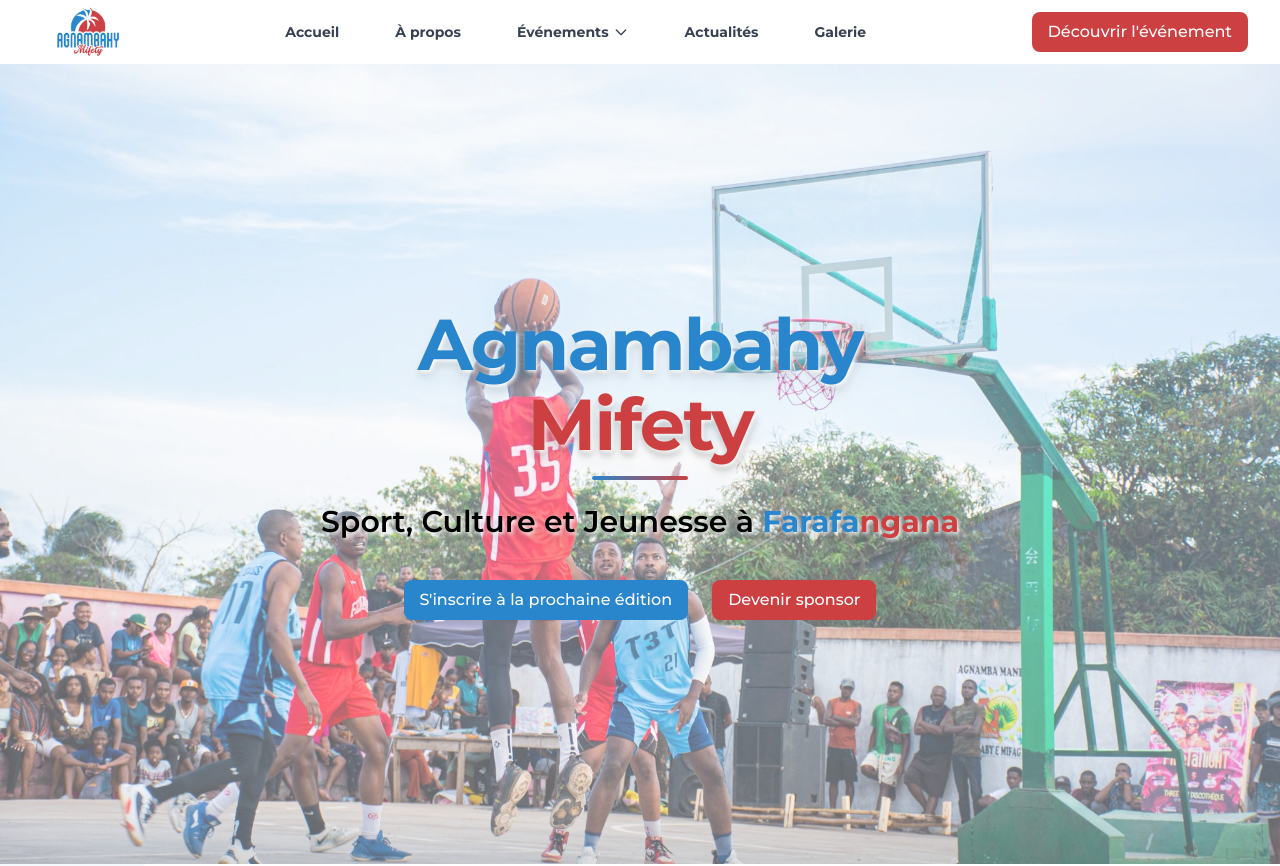
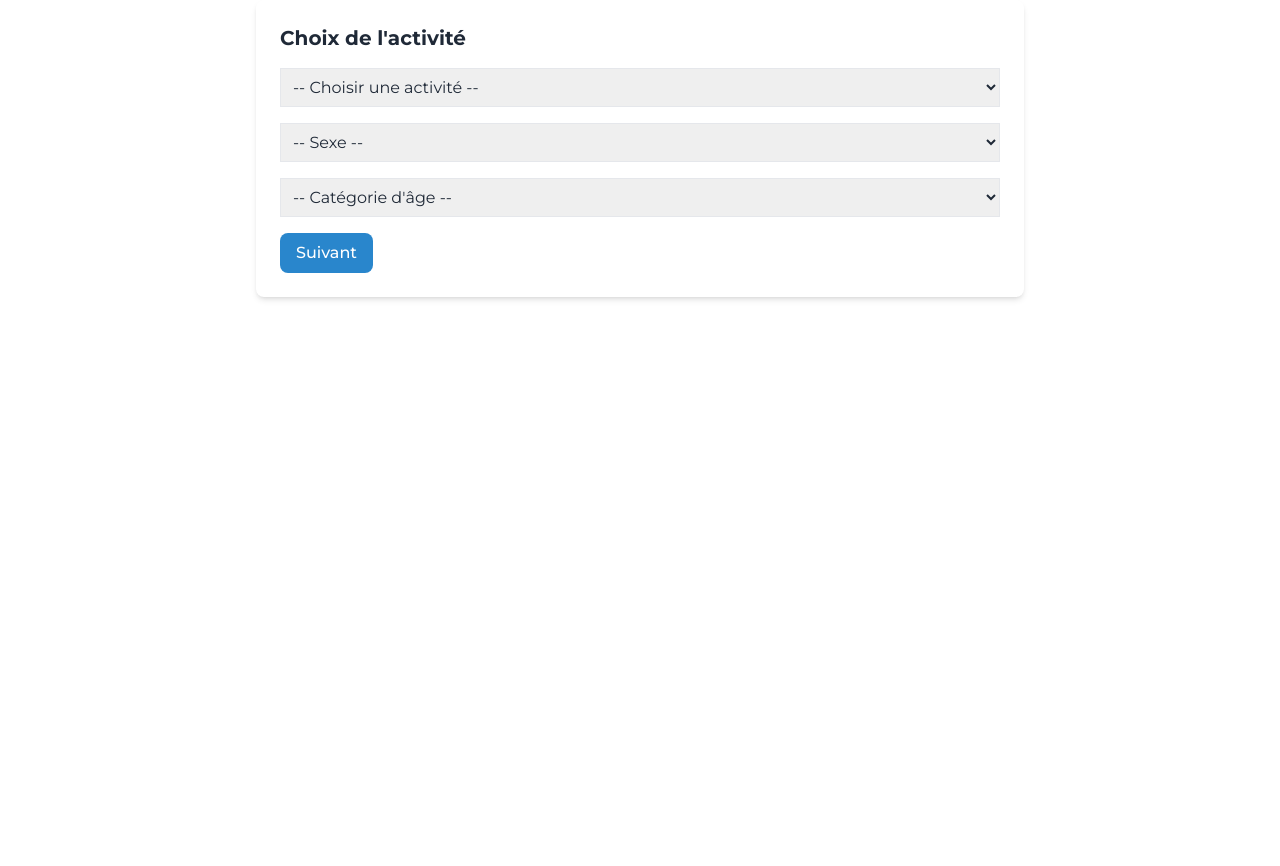
Before and after one commit to remyniclaudet/Agnambahy-MIfety, a React (Vite) app: page /inscription in a window 1280 px wide. Shown: the top 866 px of the page. After the commit the page ends 800 px from the top, so only its background shows below. Built offline with nearby package versions, Linux system fonts and the light colour scheme.

Commit message:
Inscription step 1 choix acitivity

```diff
--- a/package.json
+++ b/package.json
@@ -11,7 +11,8 @@
   },
   "dependencies": {
     "react": "^19.1.1",
-    "react-dom": "^19.1.1"
+    "react-dom": "^19.1.1",
+    "react-router-dom": "^7.9.3"
   },
   "devDependencies": {
     "@eslint/js": "^9.33.0",
--- a/src/App.jsx
+++ b/src/App.jsx
@@ -1,10 +1,23 @@
+// App.js
+import React from "react";
+import { BrowserRouter, Routes, Route } from "react-router-dom";
+
 import Home from "./pages/Home/Home";
+import InscriptionWizard from "./pages/inscription/InscriptionWizard";
 
 function App() {
   return (
-    <div className="App">
-      <Home />
-    </div>
+    <BrowserRouter>
+      <div className="App">
+        <Routes>
+          {/* Page d'accueil */}
+          <Route path="/" element={<Home />} />
+
+          {/* Page inscription */}
+          <Route path="/inscription" element={<InscriptionWizard />} />
+        </Routes>
+      </div>
+    </BrowserRouter>
   );
 }
 
--- a/src/pages/Home/sections/Hero.jsx
+++ b/src/pages/Home/sections/Hero.jsx
@@ -1,6 +1,14 @@
+import { useNavigate } from "react-router-dom";
 import heros from '../../../assets/AM3.jpg';
 
 const Hero = () => {
+  const navigate = useNavigate(); // ✅ hook pour naviguer
+
+  const handleInscriptionClick = () => {
+    console.log("Redirection vers la page d'inscription...");
+    navigate("/inscription"); // ✅ redirection
+  };
+
   return (
     <div className="relative overflow-hidden min-h-screen flex items-center">
       {/* Image de fond */}
@@ -10,12 +18,11 @@ const Hero = () => {
         className="absolute inset-0 w-full h-full object-cover"
       />
 
-            {/* Overlay très léger pour garder l'image visible */}
+      {/* Overlay */}
       <div className="absolute inset-0 bg-white/40"></div>
 
       {/* Contenu */}
       <div className="relative max-w-6xl mx-auto px-4 sm:px-6 lg:px-8 w-full text-center">
-                {/* Titre principal */}
         <h1
           className="text-5xl md:text-6xl lg:text-7xl font-bold tracking-tight mb-4 text-white drop-shadow-lg"
           style={{ textShadow: '2px 2px 4px rgba(255, 255, 255, 1)' }}
@@ -28,8 +35,10 @@ const Hero = () => {
         <div className="w-24 h-1 bg-gradient-to-r from-primary to-secondary mx-auto rounded-full mb-6"></div>
 
         {/* Slogan */}
-                <p className="mt-6 text-xl md:text-2xl lg:text-3xl font-semibold leading-relaxed drop-shadow-lg"
-                style={{ textShadow: '2px 2px 4px rgba(255, 255, 255, 1)' }}>
+        <p
+          className="mt-6 text-xl md:text-2xl lg:text-3xl font-semibold leading-relaxed drop-shadow-lg"
+          style={{ textShadow: '2px 2px 4px rgba(255, 255, 255, 1)' }}
+        >
           <span className="text-black ">
             Sport, Culture et Jeunesse à{" "}
             <span className="font-bold">
@@ -41,7 +50,10 @@ const Hero = () => {
 
         {/* Boutons CTA */}
         <div className="mt-10 flex flex-col sm:flex-row gap-6 justify-center items-center">
-                    <button className="btn-primary text-sm xl:text-base">
+          <button
+            onClick={handleInscriptionClick}
+            className="btn-primary text-sm xl:text-base"
+          >
             S'inscrire à la prochaine édition
           </button>
 
@@ -49,10 +61,9 @@ const Hero = () => {
             Devenir sponsor
           </button>
         </div>
-
       </div>
 
-            {/* Dégradé bas pour transition douce */}
+      {/* Dégradé bas */}
       <div className="absolute bottom-0 left-0 w-full h-16 bg-gradient-to-t from-black/10 to-transparent"></div>
     </div>
   );
--- /dev/null
+++ b/src/pages/inscription/InscriptionWizard.jsx
@@ -0,0 +1,33 @@
+import { useState } from "react"
+import Step1ChoixActivite from "./Step1ChoixActivite"
+
+export default function InscriptionWizard() {
+  const [step, setStep] = useState(1)
+  const [formData, setFormData] = useState({
+    activite: null,
+    sexe: null,
+    categorie_age: null,
+    equipe_nom: "",
+    participants: [], // tableau de joueurs avec leurs infos
+  })
+
+  const nextStep = () => setStep((prev) => prev + 1)
+  const prevStep = () => setStep((prev) => prev - 1)
+
+  const updateFormData = (data) => {
+    console.log("Mise à jour des données :", data)
+    setFormData((prev) => ({ ...prev, ...data }))
+  }
+
+  return (
+    <div className="max-w-3xl mx-auto p-6 bg-white shadow-md rounded-lg">
+      {step === 1 && (
+        <Step1ChoixActivite
+          formData={formData}
+          updateFormData={updateFormData}
+          nextStep={nextStep}
+        />
+      )}
+    </div>
+  )
+}
--- /dev/null
+++ b/src/pages/inscription/Step1ChoixActivite.jsx
@@ -0,0 +1,40 @@
+import { useState } from "react"
+
+export default function Step1ChoixActivite({ formData, updateFormData, nextStep }) {
+  const [selectedActivite, setSelectedActivite] = useState(formData.activite || "")
+  const [sexe, setSexe] = useState(formData.sexe || "")
+  const [categorieAge, setCategorieAge] = useState(formData.categorie_age || "")
+
+  const handleNext = () => {
+    console.log("Étape 1 validée :", { selectedActivite, sexe, categorieAge })
+    updateFormData({ activite: selectedActivite, sexe, categorie_age: categorieAge })
+    nextStep()
+  }
+
+  return (
+    <div>
+      <h2 className="text-xl font-bold mb-4">Choix de l'activité</h2>
+      <select value={selectedActivite} onChange={(e) => setSelectedActivite(e.target.value)} className="border p-2 w-full mb-4">
+        <option value="">-- Choisir une activité --</option>
+        <option value="basket3x3">Basket 3x3</option>
+        <option value="basket5x5">Basket 5x5</option>
+        <option value="moto">Moto</option>
+      </select>
+
+      <select value={sexe} onChange={(e) => setSexe(e.target.value)} className="border p-2 w-full mb-4">
+        <option value="">-- Sexe --</option>
+        <option value="homme">Homme</option>
+        <option value="femme">Femme</option>
+      </select>
+
+      <select value={categorieAge} onChange={(e) => setCategorieAge(e.target.value)} className="border p-2 w-full mb-4">
+        <option value="">-- Catégorie d'âge --</option>
+        <option value="U18">U18</option>
+        <option value="U23">U23</option>
+        <option value="Open">Open</option>
+      </select>
+
+      <button onClick={handleNext} className="btn-primary">Suivant</button>
+    </div>
+  )
+}
```
Also changed, not shown: 1 other file (tests, documents, lock files or other folders). Lines whose indentation alone changed are shown as unchanged.
